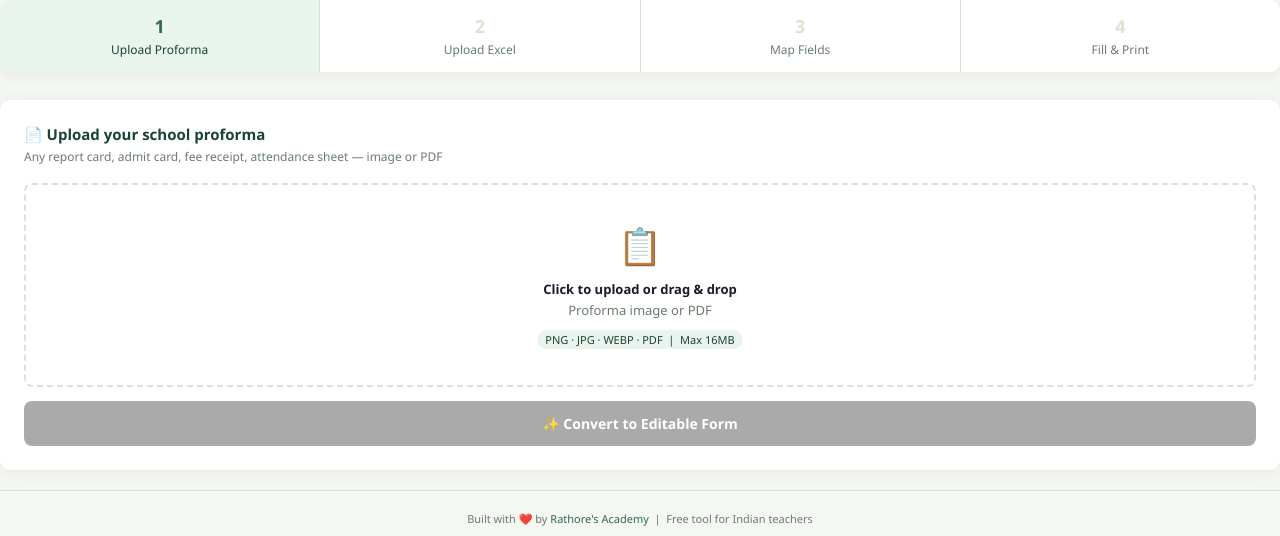
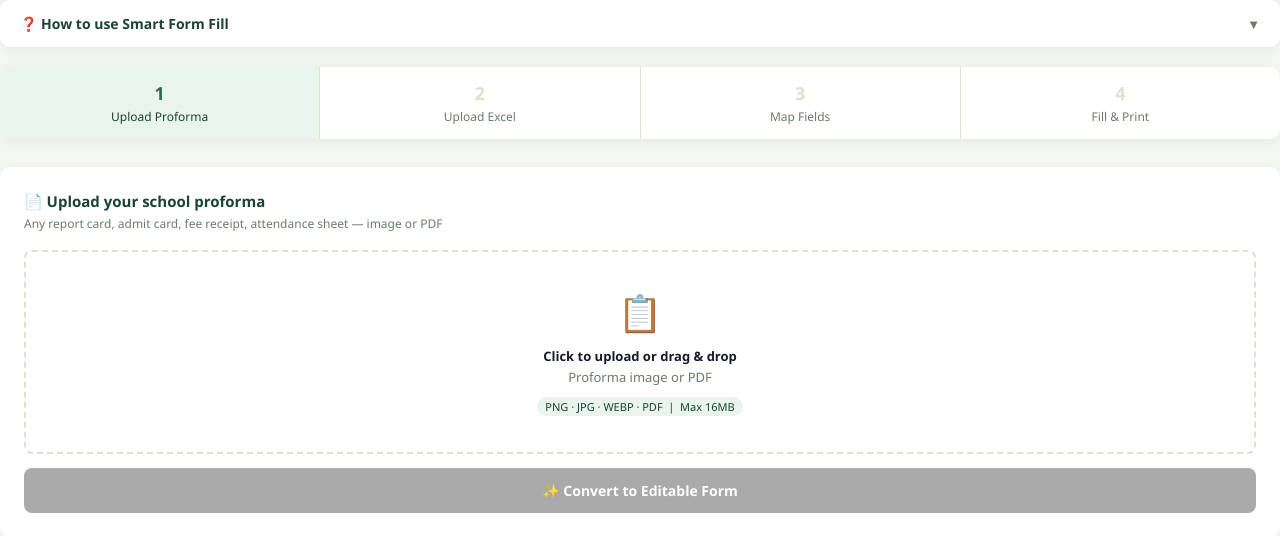
Before and after one commit to Prangna/smart-form-fill, a Flask app: page / in a window 1280 px wide. Shown: the part 74-610 px from the top of the page. Run offline with Flask 3, Linux system fonts and the light colour scheme; some libraries are stand-ins or nearby versions.

Commit message:
Update index.html

```diff
--- a/templates/index.html
+++ b/templates/index.html
@@ -456,6 +456,36 @@
   </div>
   <div class="by">by Rathore's Academy</div>
 </header>
+  <!-- HELP / HOW TO USE -->
+  <div class="help-card" id="helpCard">
+    <button class="help-toggle" id="helpToggle">
+      <span>❓ How to use Smart Form Fill</span>
+      <span class="chevron">▼</span>
+    </button>
+    <div class="help-body">
+      <div class="help-steps">
+        <div class="help-step">
+          <span class="hs-title"><span class="hs-num">1</span>Upload proforma</span>
+          <p>Take a clear photo or scan of the report card / form (image or PDF), then click "Convert to Editable Form".</p>
+        </div>
+        <div class="help-step">
+          <span class="hs-title"><span class="hs-num">2</span>Upload Excel/CSV</span>
+          <p>Use any sheet you already have — column names don't need to match. First row = headers, one row per student.</p>
+        </div>
+        <div class="help-step">
+          <span class="hs-title"><span class="hs-num">3</span>Check AI mapping</span>
+          <p>Review the mapping table. "Not mapped" just means that data isn't in your sheet — fill it manually later.</p>
+        </div>
+        <div class="help-step">
+          <span class="hs-title"><span class="hs-num">4</span>Select & fill</span>
+          <p>Pick a student, click "Auto-Fill Form". CGPA & grades calculate automatically. Then Print or Download.</p>
+        </div>
+      </div>
+      <div class="help-note">
+        <strong>Best results with:</strong> marksheets, report cards, attendance sheets, and project assessment forms with numeric scores. Checklist-style matrices (tick/cross grids) may need manual filling.
+      </div>
+    </div>
+  </div>
 
  <!-- STEPPER -->
   <div class="stepper" id="stepper">
```
